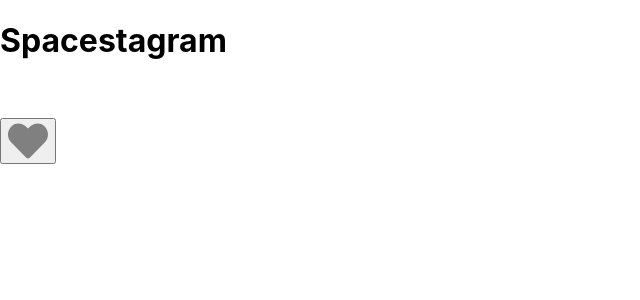
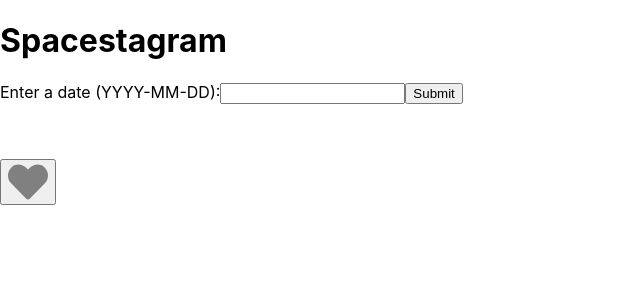
Before and after one commit to irather/spacestagram, a React (Create React App) app in the folder spacestagram/: page / in a window 1280 px wide. Shown: the top 300 px of the page, without its empty margins (0-640 px from the left). Built offline with nearby package versions, Linux system fonts and the light colour scheme; no server answers.

Commit message:
finished date picker form, couldnt get calendar to work rn

```diff
--- a/spacestagram/package.json
+++ b/spacestagram/package.json
@@ -11,6 +11,7 @@
     "@testing-library/user-event": "^13.5.0",
     "axios": "^0.24.0",
     "react": "^17.0.2",
+    "react-calendar": "^3.5.0",
     "react-dom": "^17.0.2",
     "react-scripts": "5.0.0",
     "web-vitals": "^2.1.3"
--- a/spacestagram/src/App.js
+++ b/spacestagram/src/App.js
@@ -1,4 +1,5 @@
 import React, { Component } from "react";
+import DatePicker from "./components/datePicker";
 import Photos from "./components/photos";
 import LikeBtn from "./components/likeBtn";
 import axios from "axios";
@@ -8,6 +9,7 @@ class App extends Component {
   constructor() {
     super();
     this.state = {
+      date: "",
       photos: "",
     };
   }
@@ -18,9 +20,7 @@ class App extends Component {
     const apiKey = process.env.REACT_APP_API_KEY;
 
     axios
-      .get(
-        `https://api.nasa.gov/planetary/apod?date=2021-01-01&api_key=${apiKey}`
-      )
+      .get(`https://api.nasa.gov/planetary/apod?api_key=${apiKey}`)
       .then((res) => {
         console.log(res);
         this.setState({ photos: res.data }, () => {
@@ -30,10 +30,32 @@ class App extends Component {
       .catch(console.log);
   }
 
+  getPhoto = (date) => {
+    const apiKey = process.env.REACT_APP_API_KEY;
+
+    axios
+      .get(`https://api.nasa.gov/planetary/apod?date=${date}&api_key=${apiKey}`)
+      .then((res) => {
+        console.log(res);
+        this.setState({ photos: res.data }, () => {
+          console.log("Successfully setted state");
+        });
+      })
+      .catch(console.log);
+  };
+
+  changeDate = (e) => {
+    e.preventDefault();
+    const inputDate = e.target[0].value;
+    this.setState({ date: inputDate });
+    this.getPhoto(inputDate);
+  };
+
   render() {
     return (
       <div>
         <h1>Spacestagram</h1>
+        <DatePicker changeDate={this.changeDate} />
         <Photos photos={this.state.photos} />
         <LikeBtn />
       </div>
--- /dev/null
+++ b/spacestagram/src/components/datePicker.jsx
@@ -0,0 +1,22 @@
+import React, { useState } from "react";
+/*import Calendar from "react-calendar";
+import "react-calendar/dist/Calendar.css";*/
+
+/*const DatePicker = () => {
+  const [date, setDate] = useState(new Date());
+  return (
+    <div>
+      <Calendar onChange={setDate} value={date} maxDate={new Date()} />
+    </div>
+  );
+};*/
+
+const DatePicker = (props) => (
+  <form onSubmit={props.changeDate}>
+    Enter a date (YYYY-MM-DD):
+    <input />
+    <input type="submit" />
+  </form>
+);
+
+export default DatePicker;
--- a/spacestagram/src/components/likeBtn.jsx
+++ b/spacestagram/src/components/likeBtn.jsx
@@ -5,14 +5,9 @@ import { FontAwesomeIcon } from "@fortawesome/react-fontawesome";
 class LikeBtn extends Component {
   constructor() {
     super();
-    this.state = JSON.parse(window.localStorage.getItem("state")) || {
+    this.state = {
       liked: false,
     };
-  }
-
-  setState(state) {
-    window.localStorage.setItem("state", JSON.stringify(state));
-    super.setState(state);
   }
 
   toggleLike = () => {
```
Also changed, not shown: 1 other file (tests, documents, lock files or other folders).
